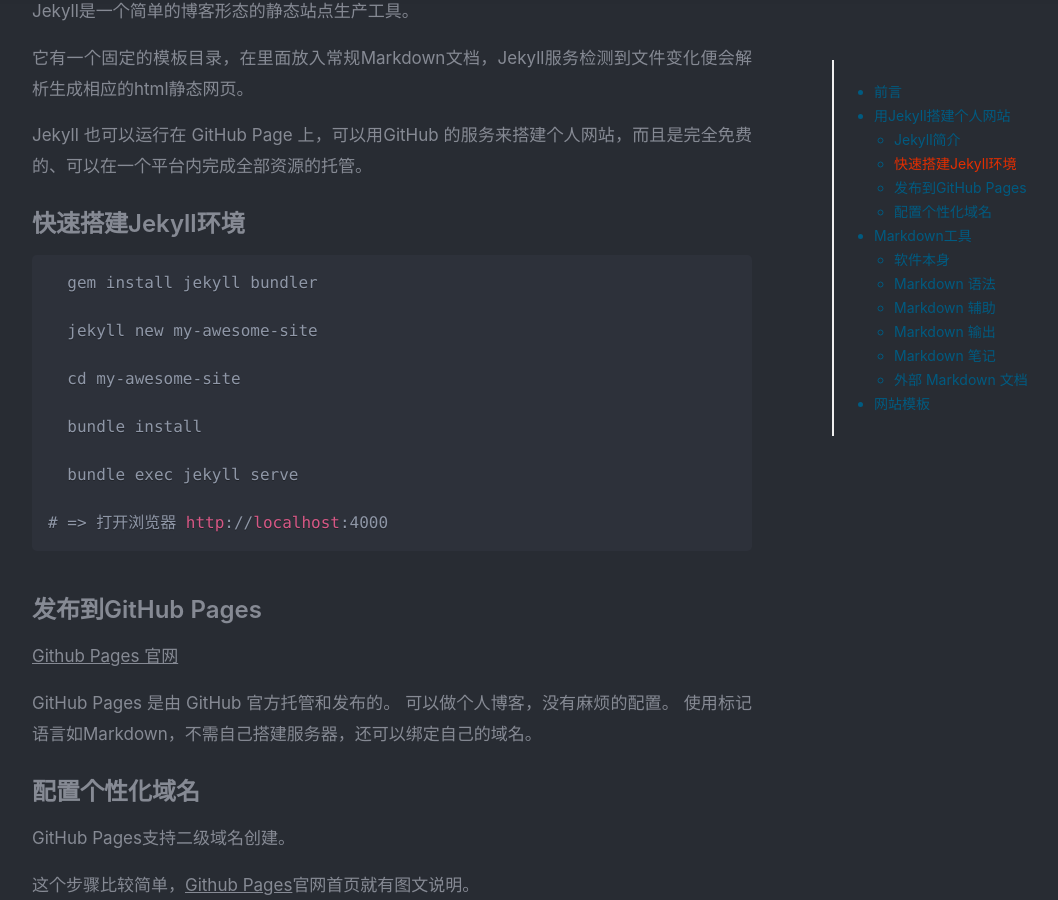
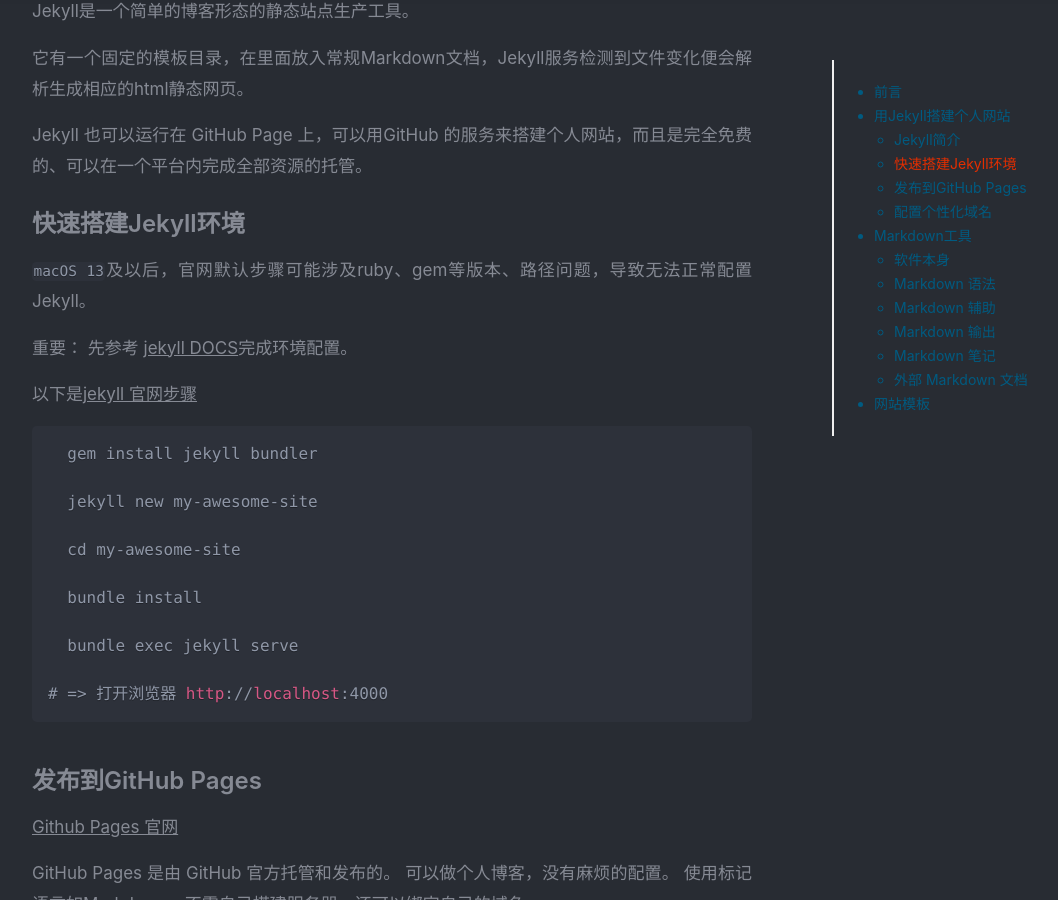
Before and after one commit to action121/action121.github.com, a Jekyll site: the page built from _posts/2019-05-29-将Markdown转换为静态博客网站.md, in a window 1280 px wide and 900 px high, scrolled down 1111 px. Shown: the whole window, without its empty margins (77-1135 px from the left). Built offline with Jekyll 4.4.1, drawn with Linux system fonts in a browser that asks for light colours; nearby versions of some CDN libraries; comment, search, counter and statistics services are not loaded; a style sheet for code colours, icons or effects is not loaded.

Commit message:
快速搭建Jekyll环境

````diff
--- a/_posts/2019-05-29-将Markdown转换为静态博客网站.md
+++ b/_posts/2019-05-29-将Markdown转换为静态博客网站.md
@@ -36,6 +36,14 @@
 
 ## 快速搭建Jekyll环境
 
+`macOS 13`及以后，官网默认步骤可能涉及ruby、gem等版本、路径问题，导致无法正常配置Jekyll。
+
+
+重要：
+先参考 <a href='https://jekyllrb.com/docs/installation/macos/' target='_blank'>jekyll DOCS</a>完成环境配置。
+
+
+以下是<a href='http://jekyllcn.com/' target='_blank'>jekyll 官网步骤</a>
 
 ```css
   gem install jekyll bundler
````
